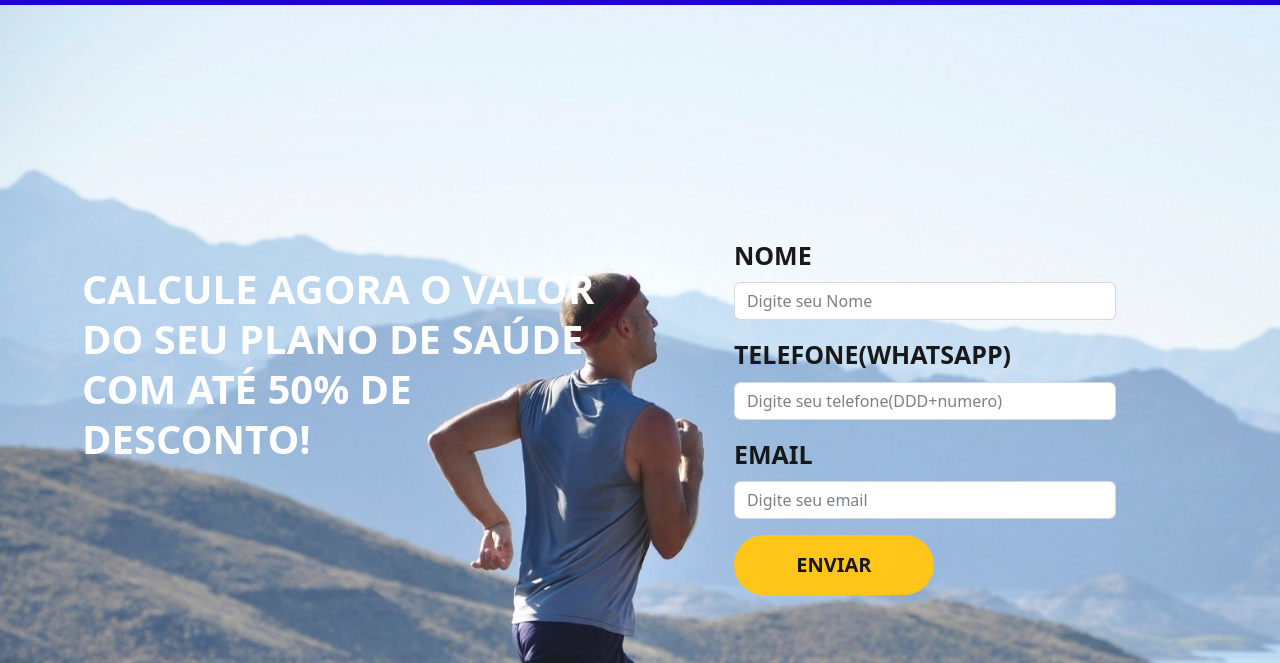
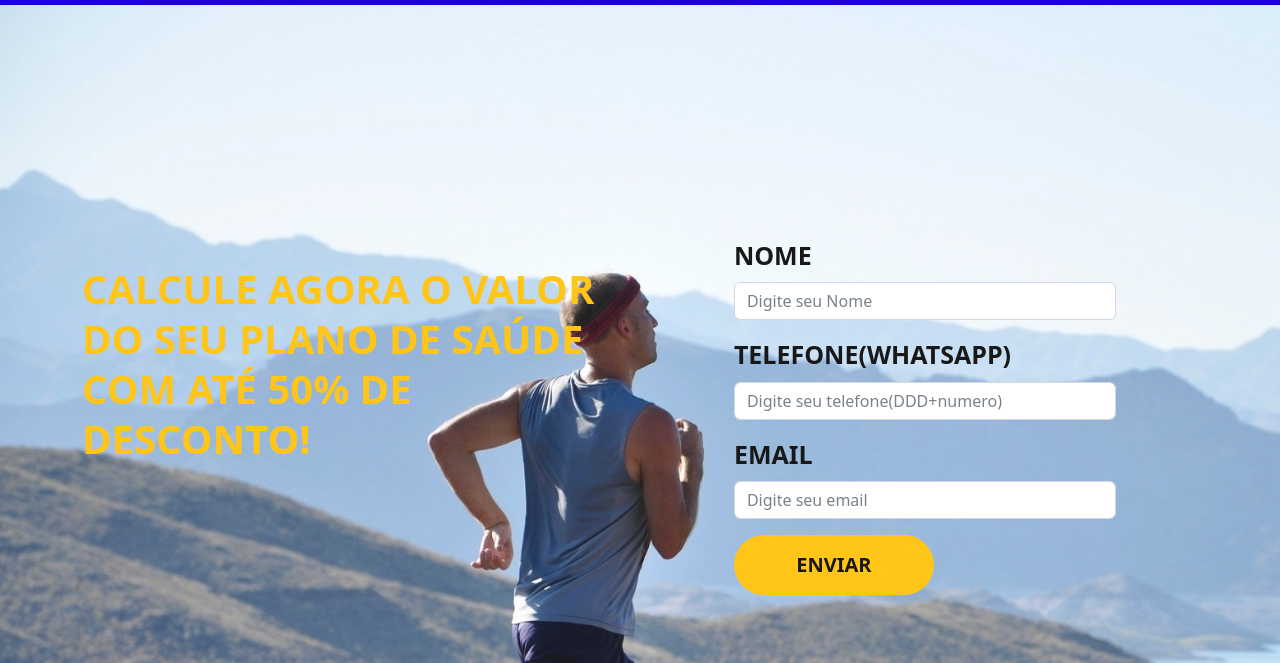
Before and after one commit to developer-alexandre-sabino92/Landing-Page-Amil, a plain HTML site: page index.html in a window 1280 px wide. Shown: the part 137-800 px from the top of the page. Drawn offline with Linux system fonts and the light colour scheme.

Commit message:
update 31-12-2022 12:30H

```diff
--- a/css/style.css
+++ b/css/style.css
@@ -62,15 +62,11 @@ nav ul li{
     font-size: 40px;
     font-weight: 900;
     margin-top: 50%;
-    color: #FFFFFF;
+    color: #ffbf00;
     text-align:start;
     line-height: 50px;
 
 
-}
-
-#OneSpan{
-    color: #ffbf00;
 }
 
 form{
--- a/index.html
+++ b/index.html
@@ -48,8 +48,8 @@
             <div class="container">
                 <div class="row">
                     <div class="col-md-6">
-                        <span id="OneSpan"><h1>CALCULE AGORA O VALOR DO SEU PLANO DE SAÚDE COM ATÉ 50% DE DESCONTO!
-                        </h1></span>
+                        <h1>CALCULE AGORA O VALOR DO SEU PLANO DE SAÚDE COM ATÉ 50% DE DESCONTO!
+                        </h1>
                     </div>
                     <!--Form-->
                     <div class="col-md-6">
```
